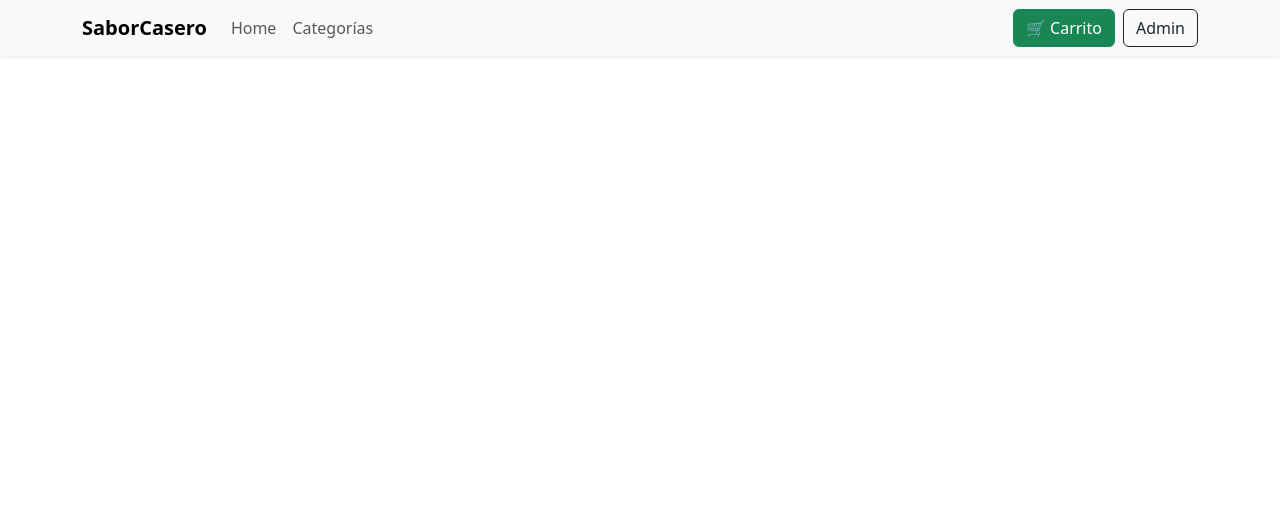
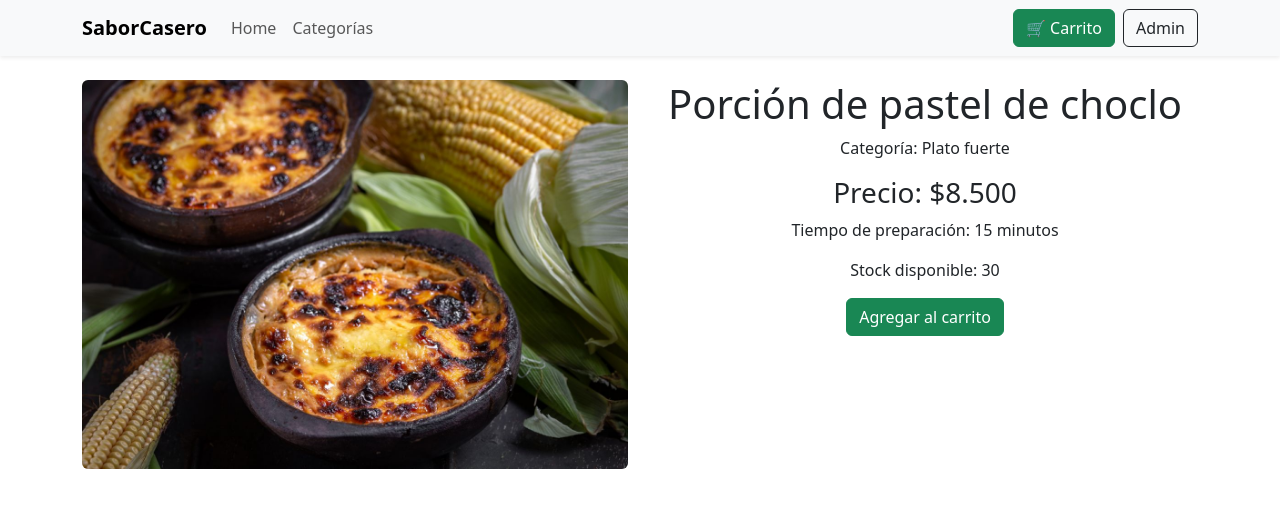
Before and after one commit to CesarTSU/SaborCaseroEv2, a React (Vite) app: page /producto/PR001 in a window 1280 px wide. Shown: the top 508 px of the page. Built offline with nearby package versions, Linux system fonts and the light colour scheme.

Commit message:
Agregar detalle de productos y mejorar diseño de SaborCasero

```diff
--- a/src/App.css
+++ b/src/App.css
@@ -7,3 +7,17 @@ body {
   height: 220px;
   object-fit: cover;
 }
+.card {
+  background-color: #fff8eb;
+  border: 1px solid #e8c9a5;
+  border-radius: 10px;
+  overflow: hidden;
+  box-shadow: 0 4px 12px rgba(100, 60, 20, 0.30);
+  transition: transform 0.3s ease, box-shadow 0.3s ease;
+
+}
+
+.card:hover {
+  transform: translateY(-5px);
+  box-shadow: 0 6px 16px rgba(100, 60, 20, 0.30);
+}
--- a/src/App.jsx
+++ b/src/App.jsx
@@ -1,8 +1,9 @@
 import { BrowserRouter as Router, Routes, Route } from 'react-router-dom';
 import Navbar from './components/Navbar';
 
-import Catalogo from './components/Catalogo'
+import Catalogo from './components/Catalogo';
 import Categorias from './components/Categorias';
+import DetalleProducto from './components/DetalleProducto';
 
 const Home = () => (
   <div>
@@ -26,6 +27,7 @@ function App() {
         <Routes>
           <Route path="/" element={<Home />} />
           <Route path="/categorias" element={<Categorias />} />
+          <Route path="/producto/:id"element= {<DetalleProducto/>} />
           <Route path="/carrito" element={<Carrito />} />
           <Route path="/admin" element={<Admin />} />
         </Routes>
--- a/src/components/Categorias.jsx
+++ b/src/components/Categorias.jsx
@@ -1,6 +1,7 @@
 
 import { useState } from "react";
 import { obtenerProductos } from "../data/datos";
+import { Link } from "react-router-dom";
 
 function Categorias() {
 
@@ -38,14 +39,23 @@ function Categorias() {
         {productosFiltrados.map(producto => (
           <div className="col-md-4 mb-4" key={producto.id}>
             <div className="card h-100">
+              <Link to={`/producto/${producto.id}`}>
               <img
                 src={producto.imagen}
                 className="card-img-top"
                 alt={producto.nombre}
               />
+              </Link>
 
               <div className="card-body">
-                <h5>{producto.nombre}</h5>
+                <h5>
+                  <Link
+                  to={`/producto/${producto.id}`}
+                  className="text-decoration-none text-dark"
+                  >
+                    {producto.nombre}
+                  </Link>
+                </h5>
                 <p>Precio: ${producto.precio.toLocaleString("es-CL")}</p>
                 <p>Tiempo de preparación: {producto.tiempo_prep} minutos</p>
               </div>
--- /dev/null
+++ b/src/components/DetalleProducto.jsx
@@ -0,0 +1,47 @@
+import { useParams } from "react-router-dom";
+import { obtenerProductoPorId } from "../data/datos";
+
+function DetalleProducto() {
+  const { id } = useParams();
+  const producto = obtenerProductoPorId(id);
+
+  if (!producto) {
+    return (
+      <div className="container mt-4">
+        <h2>Producto no encontrado</h2>
+      </div>
+    );
+  }
+
+  return (
+    <div className="container mt-4">
+      <div className="row">
+        <div className="col-md-6">
+          <img
+            src={producto.imagen}
+            alt={producto.nombre}
+            className="img-fluid rounded"
+          />
+        </div>
+
+        <div className="col-md-6">
+          <h1>{producto.nombre}</h1>
+          <p>Categoría: {producto.categoria}</p>
+          <h3>
+            Precio: ${producto.precio.toLocaleString("es-CL")}
+          </h3>
+          <p>
+            Tiempo de preparación: {producto.tiempo_prep} minutos
+          </p>
+          <p>Stock disponible: {producto.stock}</p>
+
+          <button className="btn btn-success">
+            Agregar al carrito
+          </button>
+        </div>
+      </div>
+    </div>
+  );
+}
+
+export default DetalleProducto;
```
